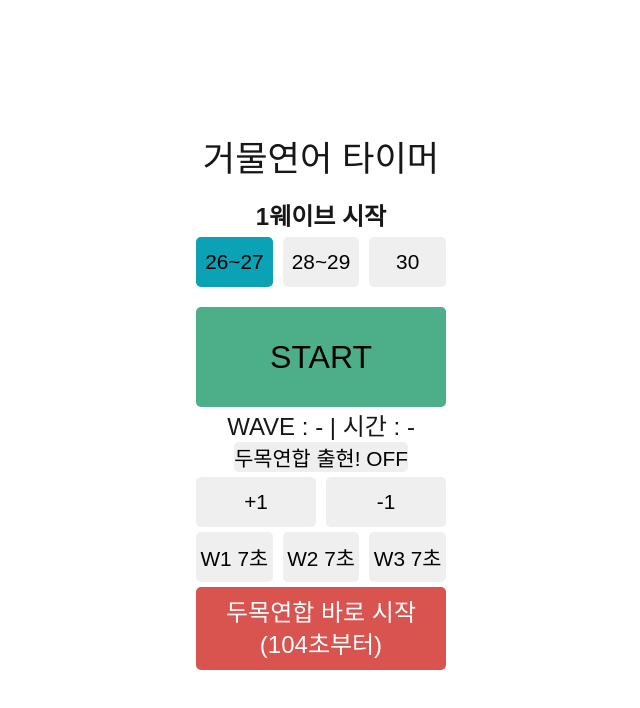
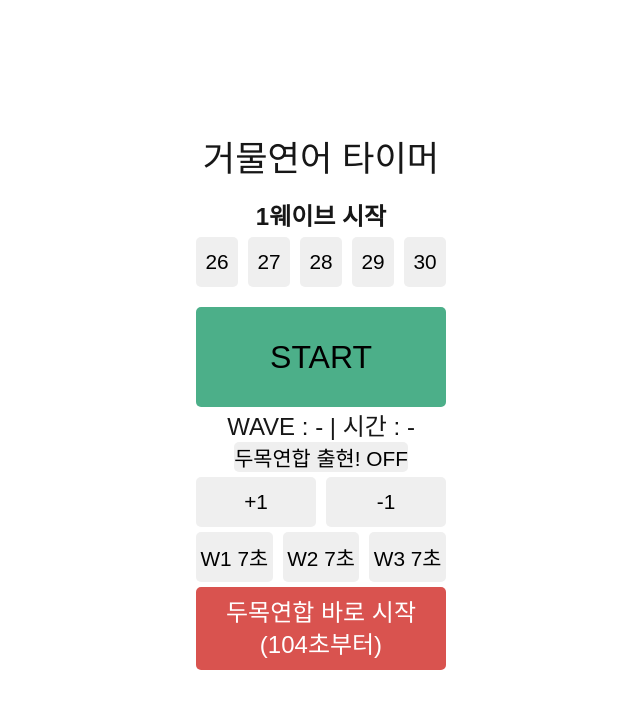
Before and after one commit to poyopoyo32/salmonrun-timer, a Next.js app: page / in a window 1280 px wide. Shown: the top 708 px of the page, without its empty margins (319-959 px from the left). Built offline with nearby package versions, Linux system fonts and the light colour scheme.

Commit message:
할당량 버튼 개별로 수정

```diff
--- a/component/difficultySelector/difficultySelector.js
+++ b/component/difficultySelector/difficultySelector.js
@@ -1,37 +1,61 @@
 import Classes from "@/component/difficultySelector/difficultySelector.module.css";
 
-export default function DifficultySelector({ stack, setDifficulty }) {
+const ROOMS = [26, 27, 28, 29, 30];
+
+export default function DifficultySelector({ room, setRoom }) {
   return (
     <div className={Classes.difficultySelectorContainer}>
       <button
         className={
-          stack === "26-27"
+          room === 26
             ? `${Classes.selected} ${Classes.difficultySelector}`
             : Classes.difficultySelector
         }
-        onClick={() => setDifficulty("26-27")}
+        onClick={() => setRoom(26)}
       >
-        26~27
+        26
       </button>
 
       <button
         className={
-          stack === "28-29"
+          room === 27
             ? `${Classes.selected} ${Classes.difficultySelector}`
             : Classes.difficultySelector
         }
-        onClick={() => setDifficulty("28-29")}
+        onClick={() => setRoom(27)}
       >
-        28~29
+        27
       </button>
 
       <button
         className={
-          stack === "30"
+          room === 28
             ? `${Classes.selected} ${Classes.difficultySelector}`
             : Classes.difficultySelector
         }
-        onClick={() => setDifficulty("30")}
+        onClick={() => setRoom(28)}
+      >
+        28
+      </button>
+
+      <button
+        className={
+          room === 29
+            ? `${Classes.selected} ${Classes.difficultySelector}`
+            : Classes.difficultySelector
+        }
+        onClick={() => setRoom(29)}
+      >
+        29
+      </button>
+
+      <button
+        className={
+          room === 30
+            ? `${Classes.selected} ${Classes.difficultySelector}`
+            : Classes.difficultySelector
+        }
+        onClick={() => setRoom(30)}
       >
         30
       </button>
```
